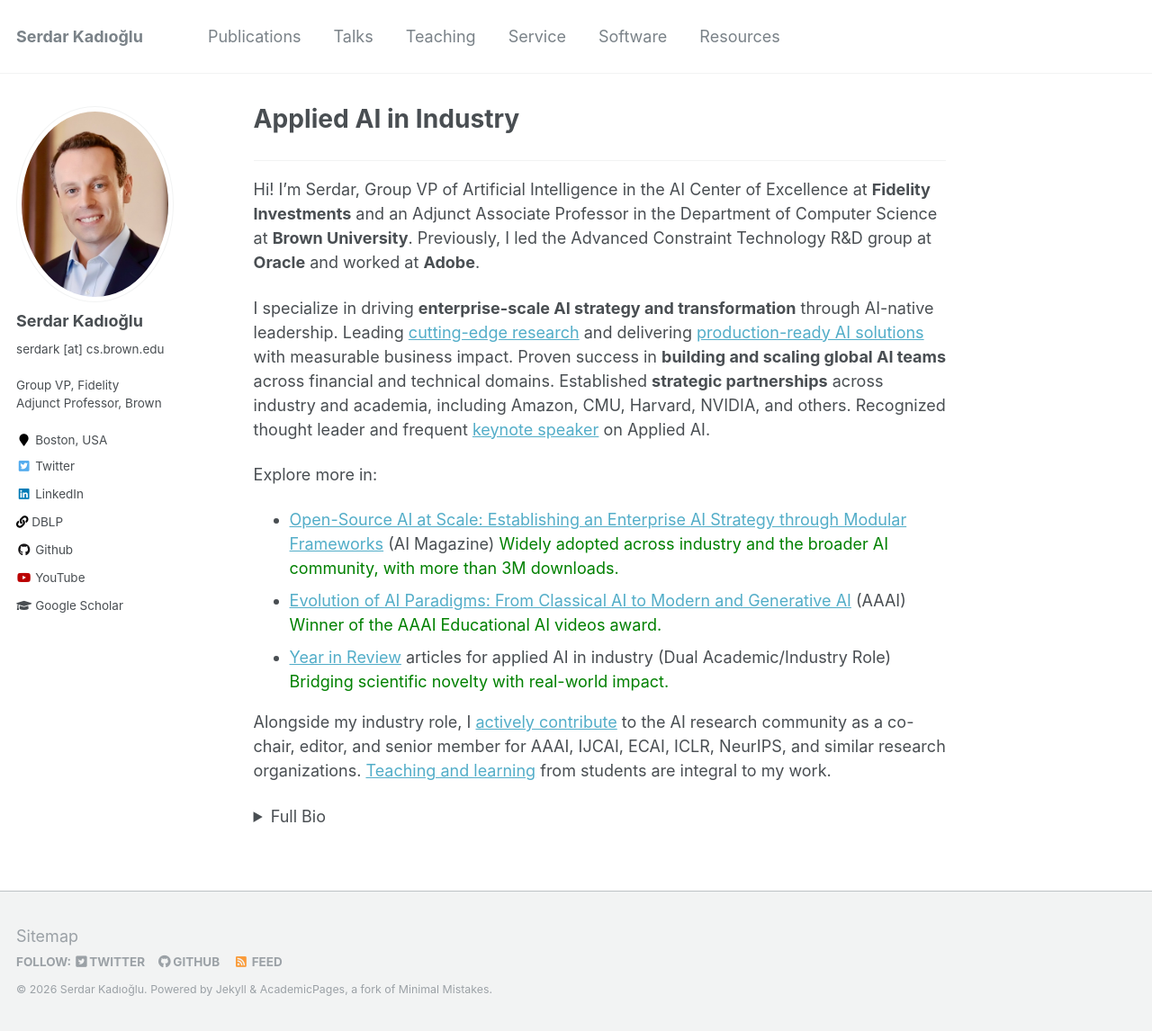
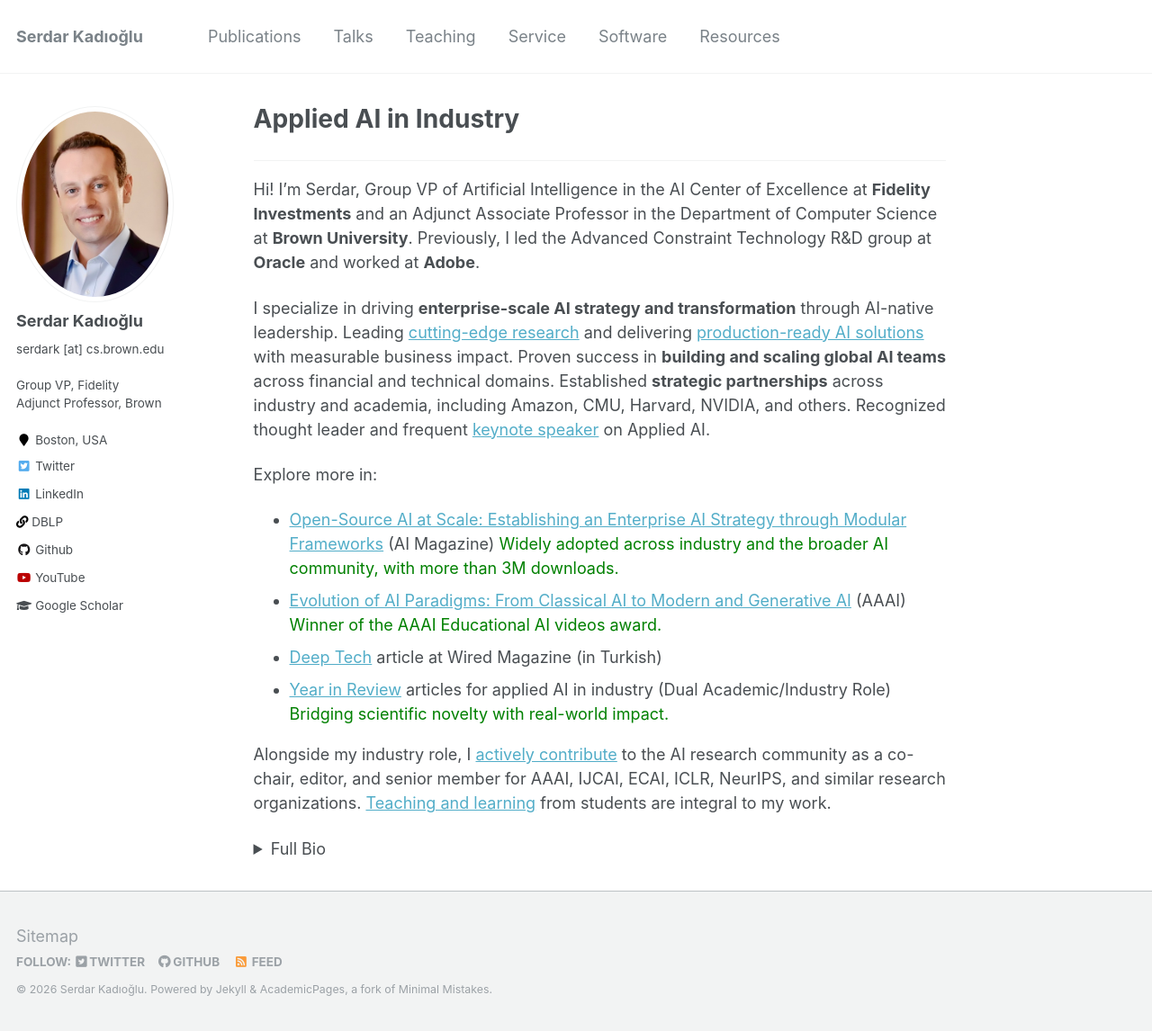
Before and after one commit to skadio/skadio.github.io, a Jekyll site: the page built from _pages/about.md, in a window 1280 px wide and 1146 px high. Shown: the whole window at 90% size. Built offline with Jekyll 4.4.1, drawn with Linux system fonts in a browser that asks for light colours.

Commit message:
Revise about page content and structure
Updated the content of the about page to include new information and links.

```diff
--- a/_pages/about.md
+++ b/_pages/about.md
@@ -18,6 +18,7 @@ Explore more in:
 
 * [Open-Source AI at Scale: Establishing an Enterprise AI Strategy through Modular Frameworks](https://onlinelibrary.wiley.com/doi/epdf/10.1002/aaai.70032) (AI Magazine) <span style="color:green"> Widely adopted across industry and the broader AI community, with more than 3M downloads.</span>
 * [Evolution of AI Paradigms: From Classical AI to Modern and Generative AI](https://www.youtube.com/watch?v=8SMmjBQ40YE&list=PL3kNflhPEzie9ivF8N_Z3Ac4d4Sum8iVz&index=3) (AAAI) <span style="color:green">Winner of the AAAI Educational AI videos award.</span>
+* [Deep Tech](https://www.wired.com.tr/deep-tech-nesil-h) article at Wired Magazine (in Turkish)
 * [Year in Review](https://www.linkedin.com/in/serdark/recent-activity/articles/) articles for applied AI in industry (Dual Academic/Industry Role) <span style="color:green"> Bridging scientific novelty with real-world impact.</span>
 
 <!--
```
